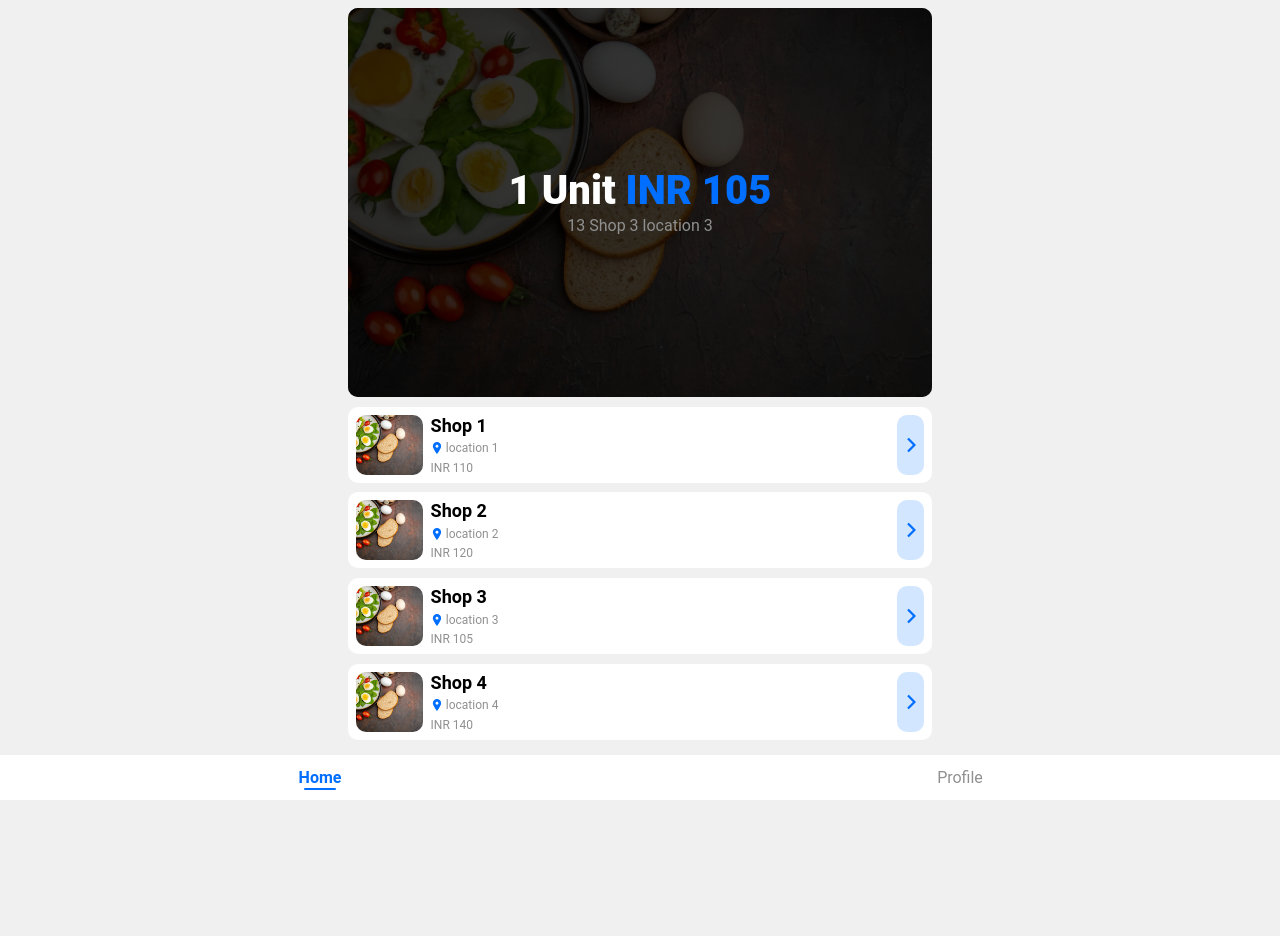
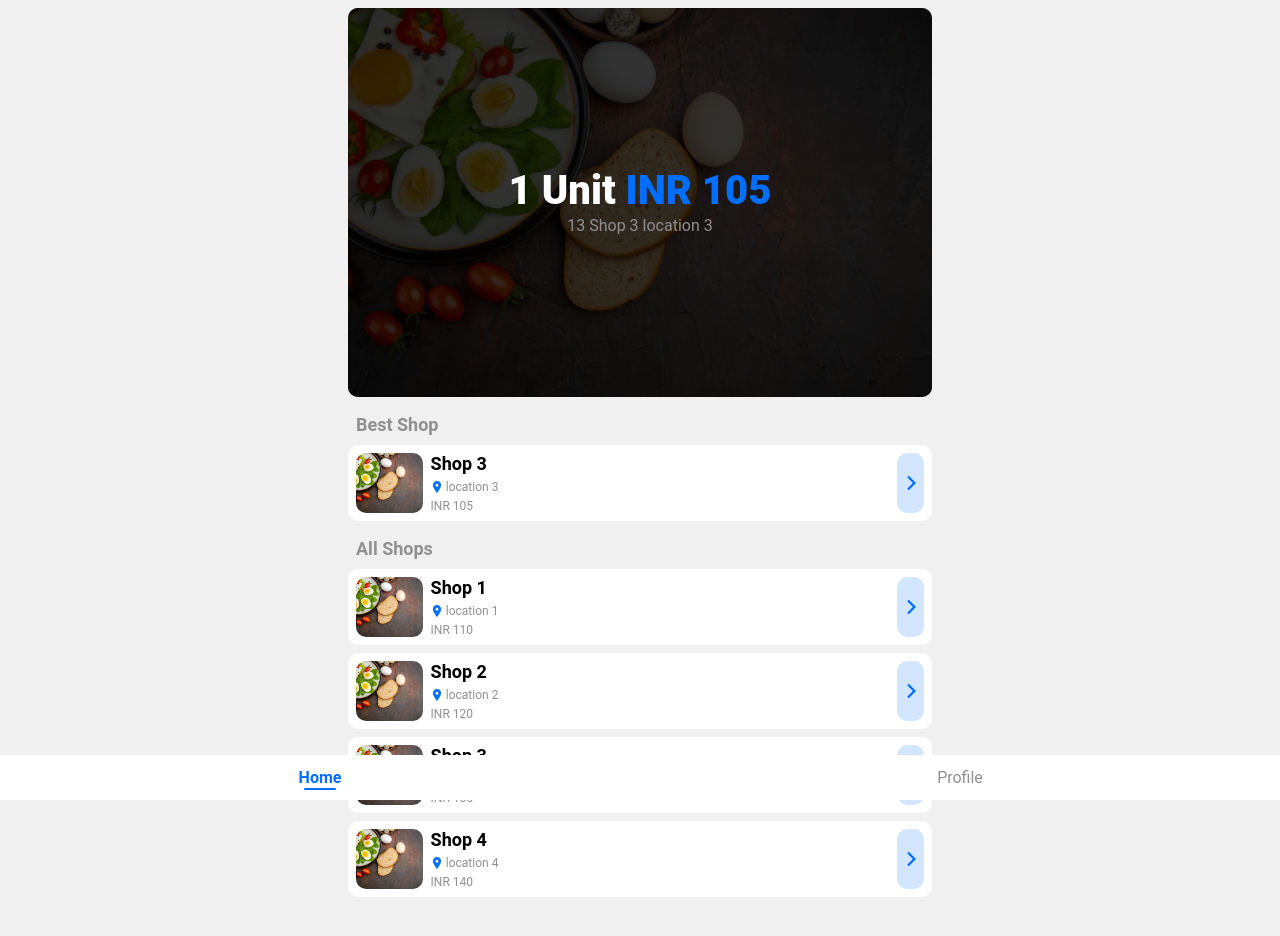
Before and after one commit to MohammadDanishJ/React-Shop, a React (Create React App) app: page /home in a window 1280 px wide. Shown: the top 936 px of the page. Before the commit the page ends 800 px from the top, so only its background shows below. Built offline with nearby package versions, Linux system fonts and the light colour scheme.

Commit message:
categorised cards for home

```diff
--- a/src/components/container/container.styles.scss
+++ b/src/components/container/container.styles.scss
@@ -4,5 +4,4 @@
     height: auto;
     padding: .5rem;
     padding-bottom: calc(45px + .5rem);
-    row-gap: .6rem;
 }
--- a/src/pages/home/index.jsx
+++ b/src/pages/home/index.jsx
@@ -5,23 +5,31 @@ import Container from "../../components/container/container.component";
 import tabTitle from "../page";
 import "../index.styles.scss";
 import { shop } from "../../data";
+import './index.styles.scss';
 
 const Home = () => {
     tabTitle(document.location.pathname);
+
+    let minShop = shop.reduce(function (res, obj) {
+        return (obj.rate < res.rate) ? obj : res;
+    });
+
     return (
         <Container>
-            <Banner
-                value={
-                    shop.reduce(function (res, obj) {
-                        return (obj.rate < res.rate) ? obj : res;
-                    })
-                }
-            />
-            {shop.map((item, index) => {
-                return (
-                    <Card key={item.id} value={item}></Card>
-                );
-            })}
+            <Banner value={minShop} />
+            {/* card for min shop */}
+            <div className="fl fl-d-cl shop-container">
+                <h1 className="title">Best Shop</h1>
+                <Card key={minShop.id} value={minShop}></Card>
+            </div>
+            <div className="fl fl-d-cl shop-container">
+                <h1 className="title">All Shops</h1>
+                {shop.map((item, index) => {
+                    return (
+                        <Card key={item.id} value={item}></Card>
+                    );
+                })}
+            </div>
         </Container>
     );
 }
--- /dev/null
+++ b/src/pages/home/index.styles.scss
@@ -0,0 +1,7 @@
+.shop-container {
+    row-gap: 0.5rem;
+}
+h1.title {
+    font-size: 18px;
+    padding: 1rem 0 0 0.5rem;
+}
```
